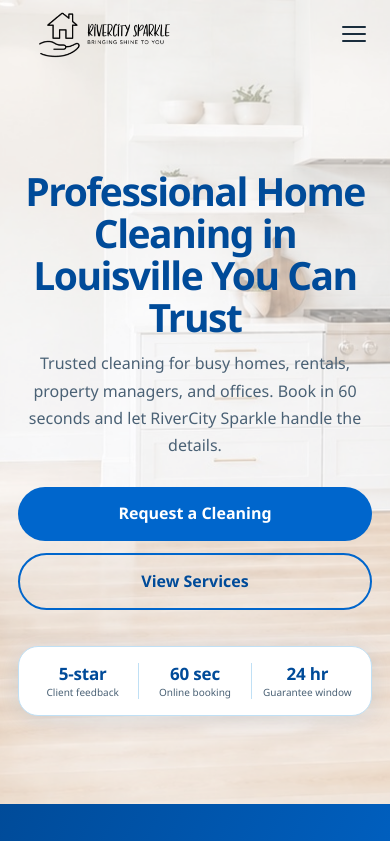
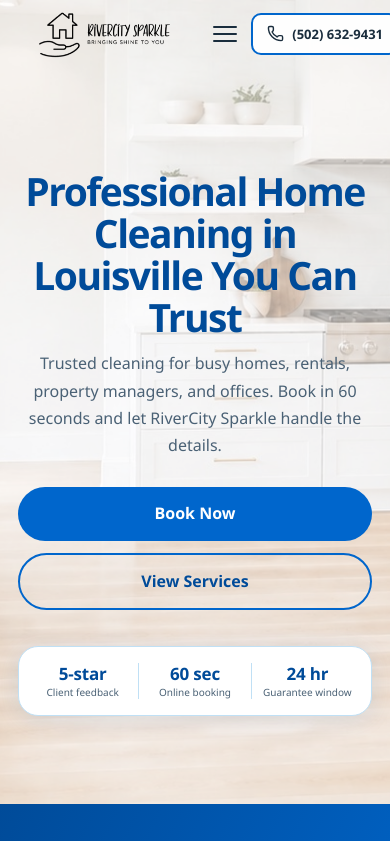
Before and after one commit to levimcdougal/rivercity-sparkle, a React (Vite) app: page / in a window 390 px wide. Shown: the top 841 px of the page. Built offline with nearby package versions, Linux system fonts and the light colour scheme.

Commit message:
describe what you changed

```diff
--- a/src/App.css
+++ b/src/App.css
@@ -7,6 +7,15 @@
 @keyframes photoMarquee {
   from { transform: translateX(-33.333%); }
   to { transform: translateX(0); }
+}
+
+@keyframes phoneRing {
+  0%, 82%, 100% { transform: rotate(0); }
+  85% { transform: rotate(18deg); }
+  88% { transform: rotate(-16deg); }
+  91% { transform: rotate(14deg); }
+  94% { transform: rotate(-10deg); }
+  97% { transform: rotate(6deg); }
 }
 
 .page-transition {
@@ -62,6 +71,7 @@
   display: flex;
   align-items: center;
   gap: 10px;
+  margin-left: -152px;
 }
 
 .navbar-logo img {
@@ -83,11 +93,65 @@
   justify-content: center;
 }
 
+.navbar-actions {
+  display: flex;
+  align-items: center;
+  gap: 12px;
+}
+
+.navbar-phone {
+  position: absolute;
+  right: 24px;
+  top: 50%;
+  transform: translateY(-50%);
+  display: inline-flex;
+  align-items: center;
+  gap: 8px;
+  padding: 9px 14px;
+  border: 2px solid var(--blue);
+  border-radius: 10px;
+  background: rgba(255, 255, 255, 0.92);
+  color: var(--blue-dark);
+  font-size: 14px;
+  font-weight: 700;
+  white-space: nowrap;
+}
+
+.navbar-phone:hover {
+  background: var(--blue);
+  border-color: var(--blue);
+  color: var(--white);
+}
+
+.navbar-phone-icon {
+  flex-shrink: 0;
+  transform-origin: center;
+  animation: phoneRing 4s ease-in-out infinite;
+}
+
+.navbar-transparent .navbar-phone {
+  color: var(--text);
+}
+
+.navbar-transparent .navbar-phone:hover {
+  color: var(--white);
+}
+
+@media (prefers-reduced-motion: reduce) {
+  .navbar-phone-icon {
+    animation: none;
+  }
+}
+
 .navbar-links {
   display: flex;
   gap: 4px;
   list-style: none;
   align-items: center;
+  position: absolute;
+  left: 50%;
+  top: 50%;
+  transform: translate(-50%, -50%);
 }
 
 .navbar-links a {
@@ -1756,10 +1820,24 @@
     padding: 0 14px;
   }
 
+  .navbar-actions {
+    gap: 4px;
+  }
+
+  .navbar-phone {
+    position: static;
+    transform: none;
+    font-size: 13px;
+  }
+
   .navbar-logo img {
     height: 126px;
     max-width: 190px;
     transform: translateY(6px);
+  }
+
+  .navbar-logo {
+    margin-left: 0;
   }
 
   .contact-layout {
@@ -1842,6 +1920,7 @@
     border-top: 1px solid #cde4f5;
     gap: 4px;
     z-index: 3;
+    transform: none;
   }
 
   .navbar-links.open {
--- a/src/components/Navbar.jsx
+++ b/src/components/Navbar.jsx
@@ -1,5 +1,6 @@
 import { useState, useEffect } from 'react'
 import { NavLink, useLocation } from 'react-router-dom'
+import { Phone } from 'lucide-react'
 import { business } from '../data/site'
 import logo from '../assets/logo-optimized.png'
 
@@ -33,6 +34,7 @@ export default function Navbar() {
           <img src={logo} alt={business.name} width="700" height="467" decoding="async" />
         </NavLink>
 
+        <div className="navbar-actions">
           <ul className={`navbar-links${open ? ' open' : ''}`}>
           <li>
             <NavLink to="/" end onClick={() => setOpen(false)}>
@@ -56,8 +58,6 @@ export default function Navbar() {
           </li>
           </ul>
 
-        {open && <button className="nav-backdrop" aria-label="Close navigation menu" onClick={() => setOpen(false)} />}
-
           <button
             className={`hamburger${open ? ' open' : ''}`}
             onClick={() => setOpen(o => !o)}
@@ -68,6 +68,14 @@ export default function Navbar() {
             <span />
             <span />
           </button>
+
+          <a className="navbar-phone" href={business.phoneHref} aria-label={`Call RiverCity Sparkle at ${business.phoneDisplay}`}>
+            <Phone className="navbar-phone-icon" size={17} aria-hidden="true" />
+            {business.phoneDisplay}
+          </a>
+        </div>
+
+        {open && <button className="nav-backdrop" aria-label="Close navigation menu" onClick={() => setOpen(false)} />}
       </div>
     </nav>
   )
--- a/src/pages/Home.jsx
+++ b/src/pages/Home.jsx
@@ -69,7 +69,7 @@ export default function HomePage() {
             Trusted cleaning for busy homes, rentals, property managers, and offices. Book in 60 seconds and let RiverCity Sparkle handle the details.
           </p>
           <div className="hero-buttons">
-            <Link to="/contact" className="btn-primary">Request a Cleaning</Link>
+            <Link to="/book" className="btn-primary">Book Now</Link>
             <Link to="/services" className="btn-outline">View Services</Link>
           </div>
           <div className="hero-stats" aria-label="RiverCity Sparkle highlights">
@@ -233,8 +233,8 @@ export default function HomePage() {
       <section className="cta-banner">
         <div className="section-inner">
           <h2>Ready for a Cleaner Space?</h2>
-          <p>Contact RiverCity Sparkle to discuss your cleaning needs and available dates.</p>
-          <Link to="/contact" className="btn-primary">Request a Cleaning</Link>
+          <p>Choose your cleaning service and schedule a convenient date online.</p>
+          <Link to="/book" className="btn-primary">Book Now</Link>
         </div>
       </section>
 
```
Lines whose indentation alone changed are shown as unchanged.
